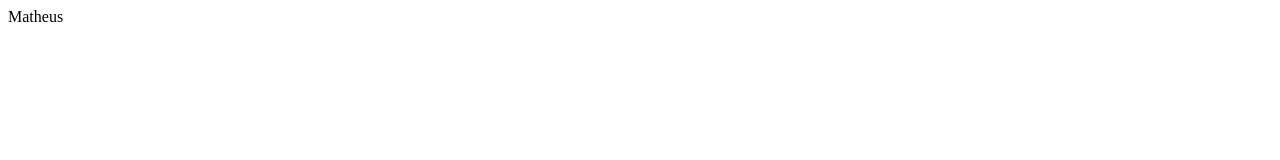
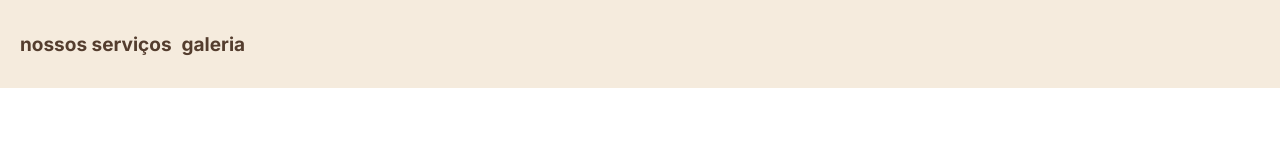
Before and after one commit to andremestremartins/MyPetHotel, a plain HTML site: page frontend/html/index.html in a window 1280 px wide. Drawn offline with Linux system fonts and the light colour scheme.

Commit message:
inicio do header

```diff
--- a/frontend/html/index.html
+++ b/frontend/html/index.html
@@ -1,14 +1,41 @@
 <!DOCTYPE html>
 <html lang="en">
 <head>
+    <link rel="preconnect" href="https://fonts.googleapis.com">
+    <link rel="preconnect" href="https://fonts.gstatic.com" crossorigin>
+    <link href="https://fonts.googleapis.com/css2?family=Inter:ital,opsz,wght@0,14..32,100..900;1,14..32,100..900&display=swap" rel="stylesheet">
+
+
 
     <meta charset="UTF-8">
     <meta name="viewport" content="width=device-width, initial-scale=1.0">
     <title>Document</title>
+    <style>
+
+
+        header {
+            margin-left: -8px;
+            margin-right: -8px;
+            margin-top: -8px;
+            background-color: #f5ebdd;
+            padding: 20px;
+            text-align: center;
+            display: flex;
+
+        }
+        header h1 {
+            font-family: 'inter', sans-serif;
+            padding-right: 10px;
+            color: #543D2E;
+            font-size: 19px;
+        }
+    </style>
 </head>
+<header>
+    <h1>nossos serviços</h1>
+    <h1>galeria</h1>
+</header>
 <body>
-    <section class="Matheus">
-        Matheus
-    </section>
+
 </body>
 </html>
```
